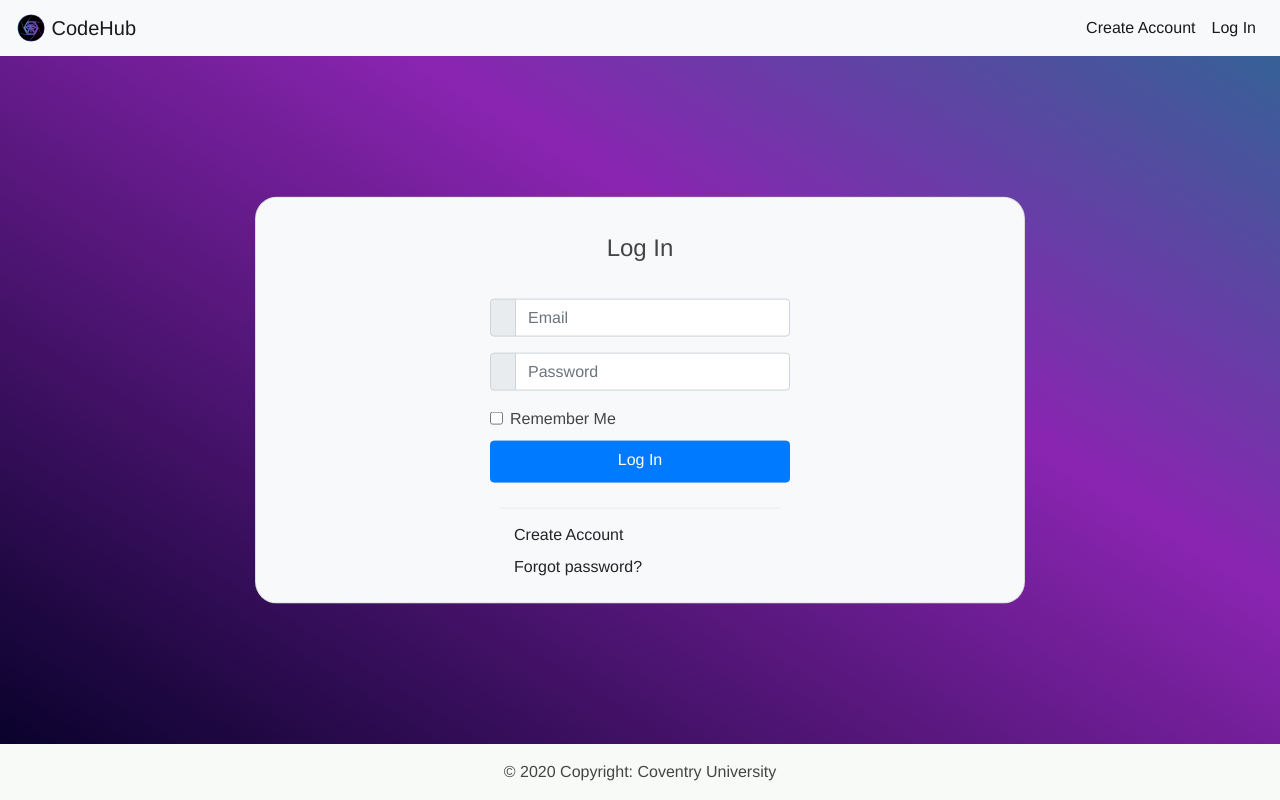
After one commit to savalente3/code_hub, a Flask app: page /login in a window 1280 px wide. The commit adds this page. Run offline with Flask 2, Linux system fonts and the light colour scheme.

Commit message:
changing login html to dedicated page instead of dropdown form

```diff
--- a/app/__init__.py
+++ b/app/__init__.py
@@ -1,12 +1,15 @@
 from flask import Flask
 from flask_sqlalchemy import SQLAlchemy
 from flask_bcrypt import Bcrypt
+from flask_login import LoginManager
 
 app = Flask(__name__)
 app.config.from_pyfile('../config.py')
 
 db = SQLAlchemy(app)
-bcrypt = Bcrypt(app)
 
 
+bcrypt = Bcrypt(app)
+login_manager =  LoginManager(app)
+
 from app import routes
--- a/app/forms/logIn.py
+++ b/app/forms/logIn.py
@@ -1,6 +1,7 @@
 from flask_wtf import FlaskForm
 from wtforms import StringField, PasswordField, SubmitField, BooleanField
-from wtforms.validators import DataRequired, Length, Email, EqualTo
+from wtforms.validators import DataRequired, Length, Email
+
 
 class Login_Form(FlaskForm):
     email = StringField('Email', validators=[DataRequired(), Email()])
--- a/app/forms/register.py
+++ b/app/forms/register.py
@@ -17,7 +17,7 @@ class registration_Form(FlaskForm):
     def username_validation(self, username):
         user = User.query.filter_by(username=username.data).first()
         if user:
-            raise validationError ("Username in use")
+            raise ValidationError ("Username in use")
 
     def email_validation(self, email):
         user = User.query.filter_by(email=email.data).first()
--- a/app/routes.py
+++ b/app/routes.py
@@ -1,31 +1,29 @@
-from flask import render_template, url_for, flash, redirect
+from flask import Flask, render_template, url_for, flash, redirect
 #same as app.models
 from .forms.logIn import Login_Form
 from .forms.register import registration_Form
-from app import app, db, bcrypt
-from .models.models import User, Question, Answer
 
-@app.route('/', methods=['GET', 'POST'])
+from app import app
+
+
+@app.route('/')
 def index():
-    login_form = Login_Form()
 
-    return render_template('home.html', form2=login_form)
+    return render_template('home.html')
+
 
 @app.route('/register', methods=['GET', 'POST'])
 def register_route():
     form = registration_Form()
-    login_form = Login_Form()
 
     if form.validate_on_submit():
-        password_hash = bcrypt.generate_password_hash(form.password.data).decode('utf-8')
-
-        user = User(name=form.name.data, username=form.username.data, email=form.email.data, password=password_hash)
-        db.session.add(user)
-        db.session.commit()
-
-
         #message confirming validation success after submiting
         flash(f'Your registration was successful, {form.name.data}', 'success')
         return redirect(url_for('index'))
 
-    return render_template('register.html', title='Register', form=form, form2=login_form)
+    return render_template('register.html', title='Register', form=form)
+
+@app.route('/login', methods=['GET', 'POST'])
+def logIn():
+    form = Login_Form()
+    return render_template('login.html', form=form)
--- a/app/static/main.css
+++ b/app/static/main.css
@@ -25,31 +25,50 @@ body {
   border-radius: 25px !important;
 }
 
-footer{
-  background-color: whitesmoke;
+footer, .feedArea{
+  background-color: #f8faf8;
 }
 
 .card{
   border-radius: 22px !important;
 }
 
-.feedArea{
-  background-color: whitesmoke;
-}
-
-.register_box_size>form-group, .register_box_size>btn{
+.register_box_size>form-group,
+.register_box_size>btn,
+.login_btn,
+.reg_btn{
   align-content: center;
   width: 300px;
 }
 
-.alert{
+/* .alert{
   border-radius: 0%;
+} */
+
+.dropdown-menu{
+  min-height: 370px !important;
 }
 
-.dropdown-menu{
-  height: 340px !important;
+.form-check, .login_btn{
+  padding-bottom: 10px;
 }
 
-.form-check{
-  padding-bottom: 10px;
+.login{
+  padding: 0%;
+  margin-bottom: 5px;
+  text-align: center;
+  border-radius: 5px !important;
 }
+
+.register_box_size>form-group,
+.register_box_size>btn,
+.login_btn,
+.reg_btn{
+  align-content: center;
+  width: 300px;
+}
+
+.dropdown-divider{
+  margin: 10px;
+  margin-top: 25px !important;
+}
--- a/app/templates/base.html
+++ b/app/templates/base.html
@@ -22,7 +22,6 @@
 </head>
 
 <body>
-
     <header>
         <nav class="navbar navbar-expand-lg navbar-light bg-light">
 
@@ -43,35 +42,10 @@
 
                     <!-- ------------- LOGIN FORM ------------- -->
                     <li class="nav-item dropdown active">
-                        <a class="nav-link" href="#" id="navbarDropdown" role="button"
-                        data-toggle="dropdown" aria-haspopup="true" aria-expanded="false">
-                        Log In
-                    </a>
-                    <div class="dropdown-menu dropdown-menu-right">
-                        <form class="px-4 py-6" method="POST" action="">
-                            <!-- The form.hidden_tag() template argument generates a hidden field that
-                            includes a token that is used to protect the form against CSRF attacks. -->
-                            {{ form.hidden_tag() }}
+                        <li class="nav-item active">
+                            <a class="nav-link" href="/login">Log In</a>
+                        </li>
 
-                            <div class="form-group">
-                                <label for="exampleDropdownFormEmail1">Email address</label>
-                                {{ form2.email(class="form-control", placeholder="Email") }}
-                            </div>
-                            <div class="form-group">
-                                <label for="exampleDropdownFormPassword1">Password</label>
-                                {{ form2.password(class="form-control", placeholder="Password") }}
-                            </div>
-                            <div class="form-check">
-                                {{ form2.remember(class="form-check-input") }}
-                                Remember Me
-                            </div>
-                            {{ form2.submit(class="btn btn-primary") }}
-                        </form>
-                        <div class="dropdown-divider"></div>
-                        <a class="dropdown-item" href="/register">Create Account</a>
-                        <a class="dropdown-item">Forgot password?</a>
-                    </div>
-                </li>
 
                     <!-- ------------- HAMBURGUER MENU ------------- -->
                     <li class="nav-item dropdown d-none">
@@ -117,6 +91,12 @@
         integrity="sha384-w1Q4orYjBQndcko6MimVbzY0tgp4pWB4lZ7lr30WKz0vr/aWKhXdBNmNb5D92v7s" crossorigin="anonymous">
     </script>
 
+    <!-- <script>
+        $('#myAlert').on('closed.bs.alert', function () {
+  // do something…
+        })
+    </script> -->
+
 </body>
 
 </html>
--- a/app/templates/home.html
+++ b/app/templates/home.html
@@ -6,8 +6,11 @@
         {% with messages = get_flashed_messages(with_categories=True)  %}
             {% if messages %}
                 {% for category, message in messages %}
-                <div class="alert alert-{{ category }}" role="alert">
+                    <div class="alert alert-{{ category }} alert-dismissible fade show" role="alert">
                         {{message}}
+                        <button type="button" class="close" data-dismiss="alert" aria-label="Close">
+                          <span aria-hidden="true">&times;</span>
+                        </button>
                     </div>
                 {% endfor %}
             {% endif %}
@@ -15,4 +18,5 @@
         <h1>Home</h1>
 
     </article>
+
 {% endblock %}
--- /dev/null
+++ b/app/templates/login.html
@@ -0,0 +1,53 @@
+{% extends 'base.html' %}
+
+
+{% block body %}
+<div class="container register">
+
+    <div class="card bg-light">
+    <article class="card-body mx-auto">
+        <h4 class="card-title mt-3 text-center">Log In</h4> <br>
+
+        <form class="register_box_size" method="POST" action="">
+            <!-- The form.hidden_tag() template argument generates a hidden field that
+            includes a token that is used to protect the form against CSRF attacks. -->
+            {{ form.hidden_tag() }}
+
+            <div class="form-group input-group">
+                <div class="input-group-prepend">
+                    <span class="input-group-text"> <i class="fa fa-envelope"></i> </span>
+                </div>
+
+                {{ form.email(class="form-control", placeholder="Email") }}
+
+            </div> <!-- form-group// -->
+
+            <div class="form-group input-group">
+                <div class="input-group-prepend">
+                    <span class="input-group-text"> <i class="fa fa-lock"></i> </span>
+                </div>
+
+                {{ form.password(class="form-control", placeholder="Password") }}
+
+            </div> <!-- form-group// -->
+
+
+            <div class="form-check">
+                {{ form.remember(class="form-check-input") }}
+                Remember Me
+            </div>
+            {{ form.submit(class="btn login_btn btn-primary") }}
+        </form>
+
+        <div class="dropdown-divider"></div>
+        <a class="dropdown-item" href="/register">Create Account</a>
+        <a class="dropdown-item">Forgot password?</a>
+
+        </form>
+    </article>
+    </div>
+
+    </div>
+
+
+{% endblock %}
```
Also changed, not shown: app/models/models.py (+14 -2 lines), app/templates/register.html (+6 -1 lines), app/database.db (deleted). Lines whose indentation alone changed are shown as unchanged.
